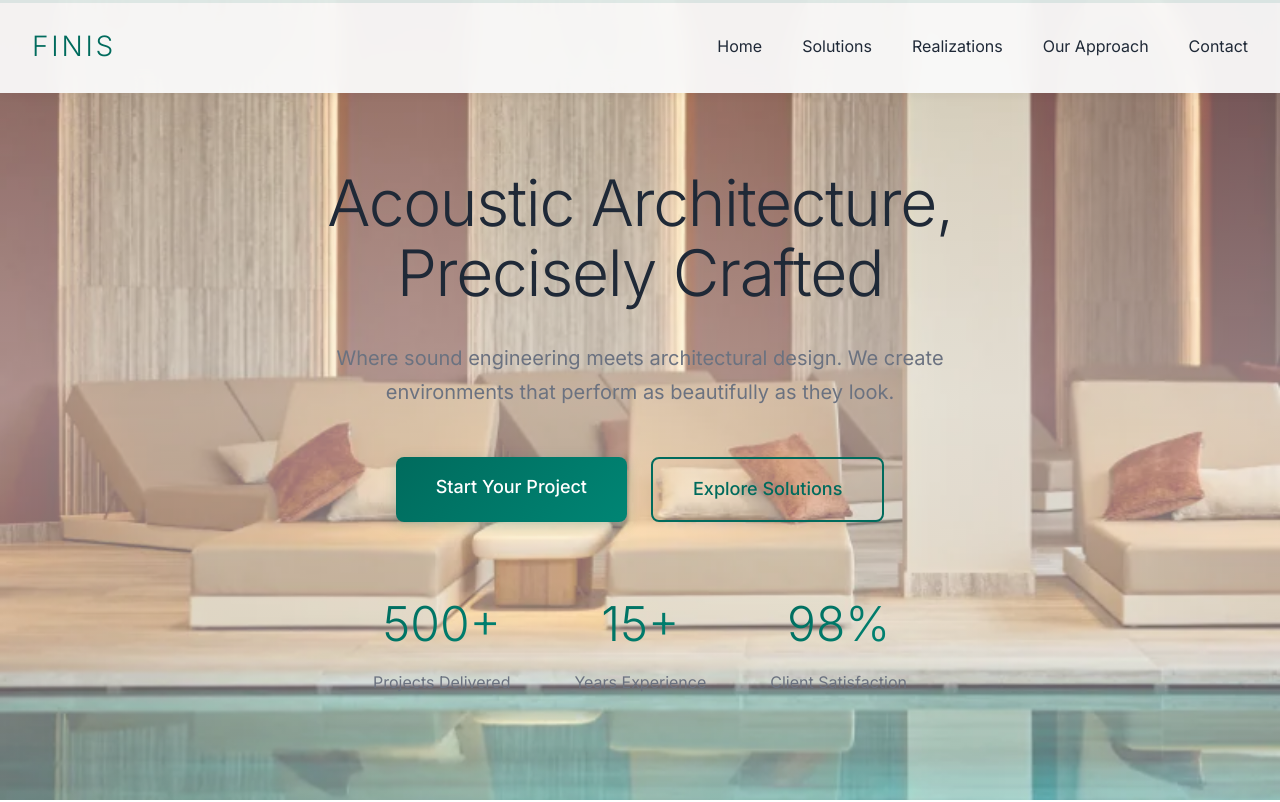
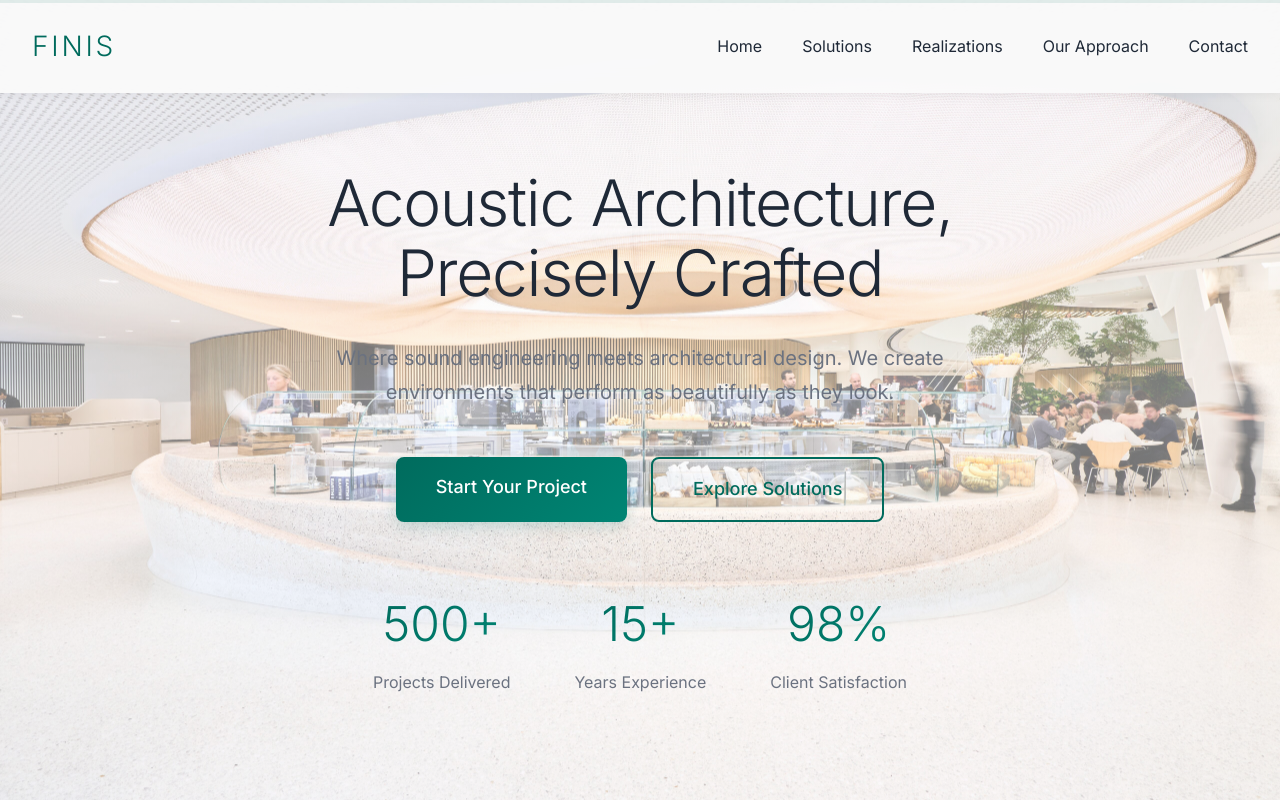
Before and after one commit to STRETCH-BE/finis.be, a website: page index.html in a window 1280 px wide. Shown: the top 802 px of the page. Drawn offline with Linux system fonts and the light colour scheme; a web font is replaced by a local one.

Commit message:
Change background image to hero-background.jpg

```diff
--- a/style.css
+++ b/style.css
@@ -293,7 +293,7 @@ nav.nav-hidden {
     overflow: hidden;
 
     /* Background Image - Replace with your image */
-    background-image: url('images/Boost_Welness_3.jpeg');
+    background-image: url('images/hero-background.jpg');
     background-size: cover;
     background-position: center;
     background-repeat: no-repeat;
```
